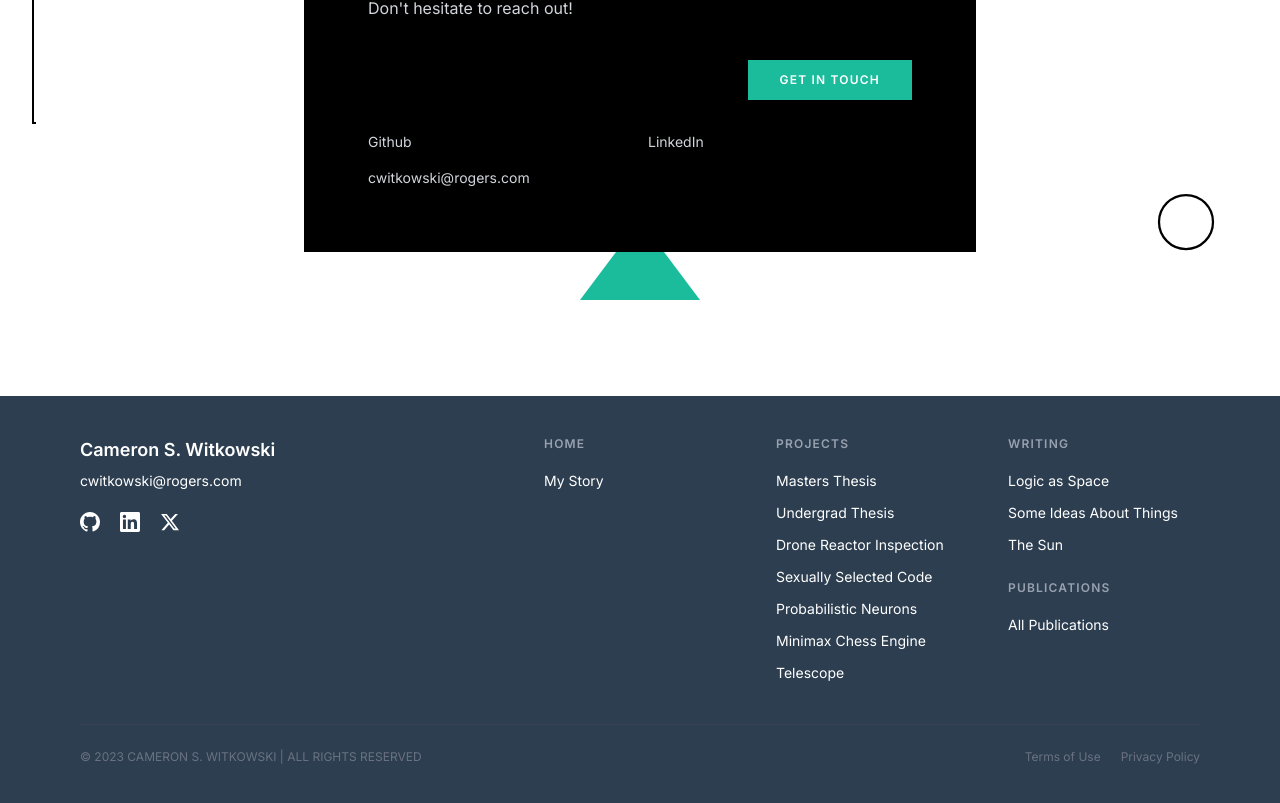
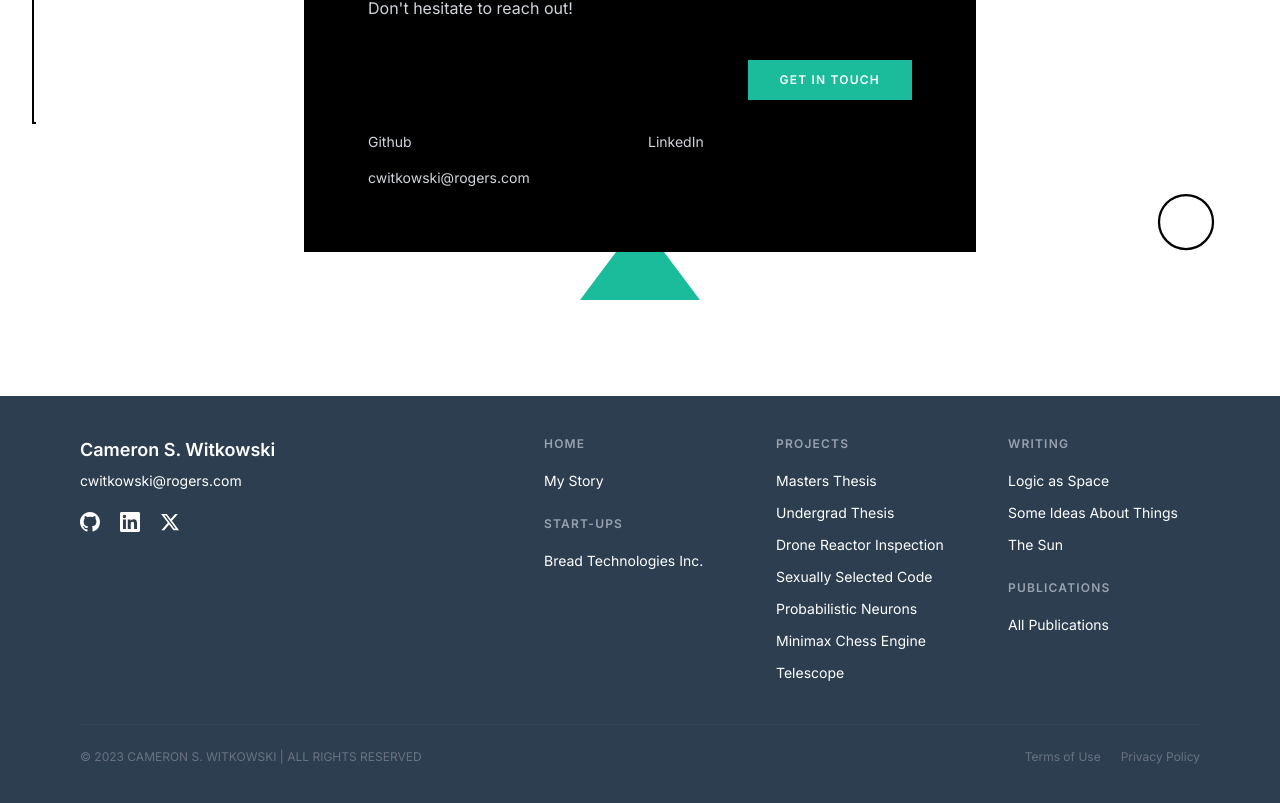
Before and after one commit to VanessaAnneliese/Cameron-witkowski-website, a Next.js app: page / in a window 1280 px wide. Shown: the part 5432-6235 px from the top of the page. Built offline with nearby package versions, Linux system fonts and the light colour scheme.

Commit message:
Add Start-ups section with Bread Technologies link to footer

```diff
--- a/src/components/Footer.tsx
+++ b/src/components/Footer.tsx
@@ -30,11 +30,15 @@ export default function Footer() {
             </div>
           </div>
 
-          {/* Home */}
+          {/* Home + Start-ups */}
           <div>
             <p className="text-xs font-semibold uppercase tracking-widest text-gray-400 mb-4">Home</p>
+            <ul className="space-y-2 mb-6">
+              <li><Link href="/story" className="text-gray-400 text-sm hover:text-[#1abc9c] transition-colors">My Story</Link></li>
+            </ul>
+            <p className="text-xs font-semibold uppercase tracking-widest text-gray-400 mb-4">Start-ups</p>
             <ul className="space-y-2">
-              <li><Link href="/story" className="text-gray-400 text-sm hover:text-[#1abc9c] transition-colors">My Story</Link></li>
+              <li><a href="https://aibread.com" target="_blank" rel="noopener noreferrer" className="text-gray-400 text-sm hover:text-[#1abc9c] transition-colors">Bread Technologies Inc.</a></li>
             </ul>
           </div>
 
```
